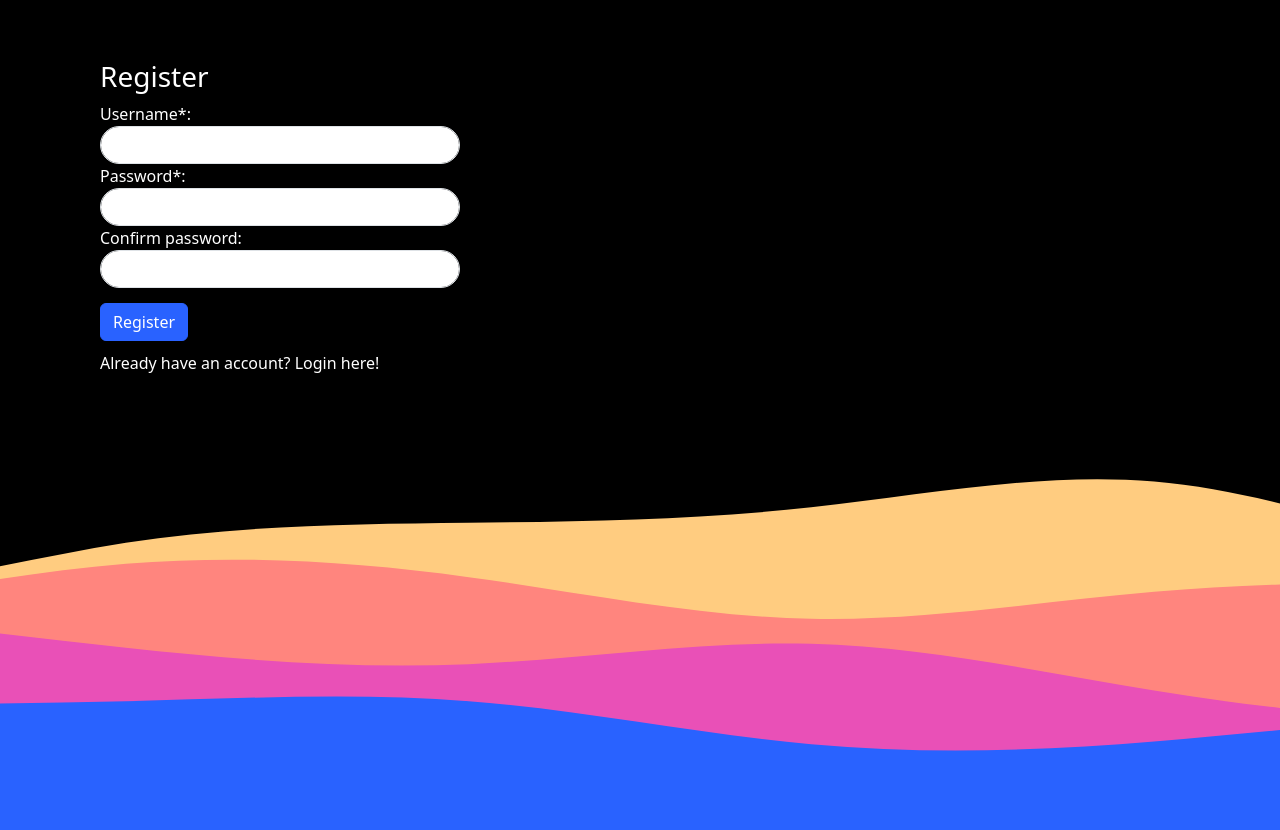
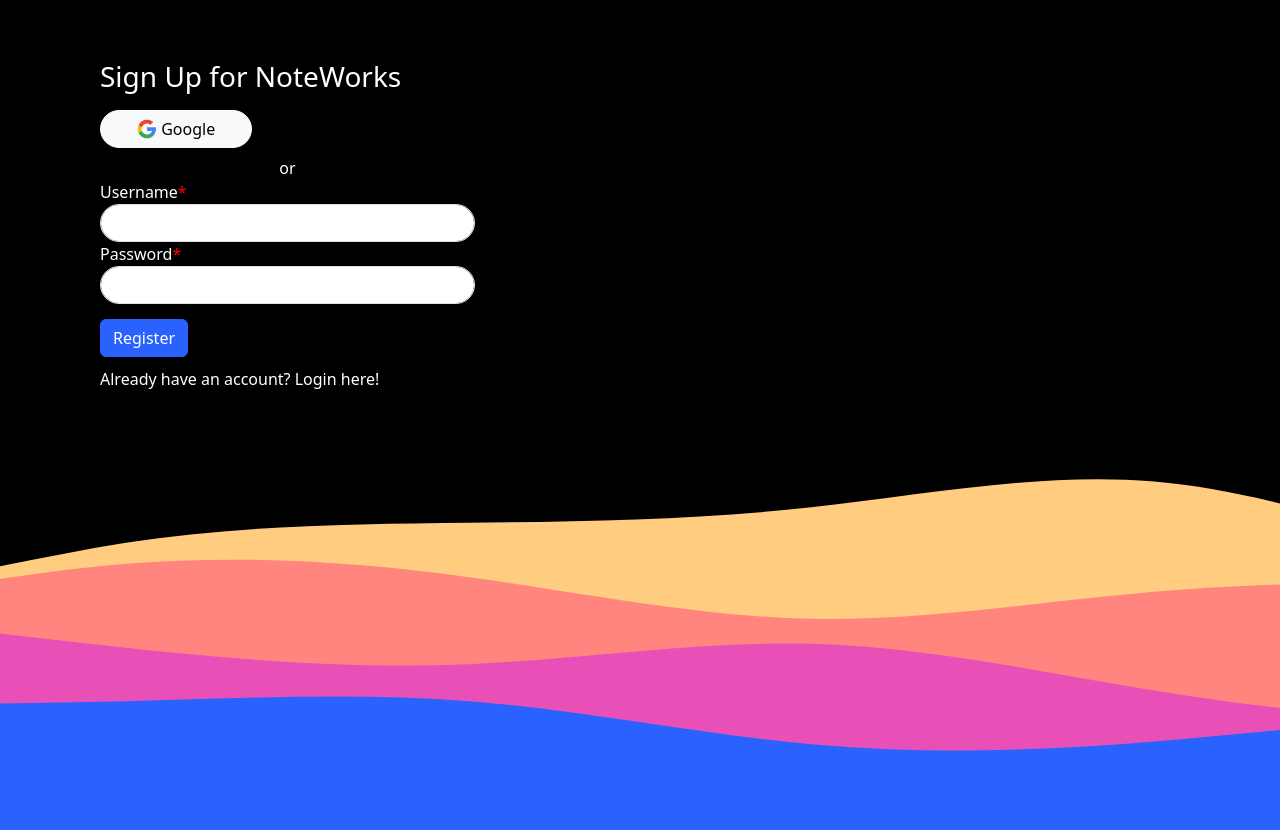
Before and after one commit to IsaaMaster/NoteWorks, a Django app: page /register in a window 1280 px wide. Shown: the part 62-892 px from the top of the page. Run offline with Django 4.2, Linux system fonts and the light colour scheme; some libraries are stand-ins or nearby versions.

Commit message:
Add django-allauth for Google authentication and update user registration flow

```diff
--- a/notes/templates/app/account.html
+++ b/notes/templates/app/account.html
@@ -3,7 +3,7 @@
 {% block content %}
   <div class = "row justify-content-center text-center">
     <img src = "{{profile_picture}}" id = "manageAccountProfilePicture">
-    <h1>Welcome back, <span id = "accountName">{{user.username}}<span>!</h1>
+    <h1>Welcome back, <span id = "accountName">{{name}}<span>!</h1>
   </div>
   <div class = "row justify-content-center text-center">
     <div class = "col">
--- a/notes/templates/app/base.html
+++ b/notes/templates/app/base.html
@@ -16,6 +16,7 @@
     <link href="https://fonts.googleapis.com/css2?family=Indie+Flower&family=Satisfy&display=swap" rel="stylesheet">
 
     <script src="https://cdn.jsdelivr.net/npm/bootstrap@5.3.0-alpha1/dist/js/bootstrap.bundle.min.js"></script>
+    <script src="https://accounts.google.com/gsi/client" async defer></script>
 
 
 
--- a/notes/templates/app/register.html
+++ b/notes/templates/app/register.html
@@ -5,15 +5,26 @@
         <div class="container loginForm" class = "info">
             <form action="{% url 'register' %}" method="post">
                 {% csrf_token %}
-                <div class="col-md-8 col-md-offset-2">
+                <div class="col-md-10 col-md-offset-2">
                     <div class="panel panel-default">
-                        <div class="panel-heading", style = "color:white"><h3>Register</h3></div>
+                        <div class="panel-heading", style = "color:white"><h3>Sign Up for NoteWorks</h3></div>
                         <div class="panel-body">
-
-
+                            <div class = "col-md-8 py-2">
+                                {% load socialaccount %}
+                                <a href="{% provider_login_url 'google' process='signup' %}" class="btn btn-light rounded-pill">
+                                    <div class = "px-4">
+                                        {% load static %}
+                                        <img src="{% static "app/Google.png" %}" alt="Google logo" height="20" width="20" style = "margin-bottom:2px;"/>
+                                        Google
+                                    </div>
+                                </a>
+                            </div>
+                            <div class = "col-md-5 text-center py-0">
+                                <div style = "color:white;">or</div>
+                            </div>
                             <div class="form-group clearfix">
-                                <label for="{{ form.username.id_for_label }}" class="col-md-4 control-label text-right" style = "color:white">Username<span class="text-red">*</span>:</label>
-                                <div class="col-md-6">
+                                <label for="{{ form.username.id_for_label }}" class="col-md-4 control-label text-right" style = "color:white">Username<span style="color:red">*</span></label>
+                                <div class="col-md-5">
                                     {{ form.username }}
                                 </div>
                             </div>
@@ -26,15 +37,9 @@
                             </div>
                             -->
                             <div class="form-group clearfix">
-                                <label for="{{ form.password.id_for_label }}" class="col-md-4 control-label text-right" style = "color:white">Password<span class="text-red">*</span>:</label>
-                                <div class="col-md-6">
+                                <label for="{{ form.password.id_for_label }}" class="col-md-4 control-label text-right" style = "color:white">Password<span style="color:red">*</span></label>
+                                <div class="col-md-5">
                                     {{ form.password }}
-                                </div>
-                            </div>
-                            <div class="form-group clearfix">
-                                <label for="{{ form.password_repeat.id_for_label }}" class="col-md-4 control-label text-right" style = "color:white">Confirm password:</label>
-                                <div class="col-md-6">
-                                    {{ form.password_repeat }}
                                 </div>
                             </div>
                             {% if error_message %}
@@ -70,6 +75,8 @@
                 </div>
             </form>
             <a class = "credentialsAlt" href = "{%url 'loginpage' %}">Already have an account? Login here!</a>
+
+
         </div>
     </div>
 {% endblock %}
--- a/notes/views.py
+++ b/notes/views.py
@@ -10,7 +10,7 @@ from django.db.models.functions import Length
 from django.http import FileResponse, JsonResponse
 from django.contrib.humanize.templatetags.humanize import naturaltime, naturalday
 from .models import Note, Folder, Preferances, Profile
-from .helpers import searchEngine, searchFolder, getProfilePictureURL, deltaToText
+from .helpers import searchEngine, searchFolder, getProfilePictureURL, deltaToText, createNewGoogleUser
 from .forms import RegisterForm
 
 
@@ -22,7 +22,15 @@ def index(request):
     if (request.user.is_authenticated):
 
         homeFolder = Folder.objects.filter(owner=request.user, home=True)
-        return redirect('notes', folder_id=homeFolder[0].id)
+        home = None
+        message = "None"
+        if (len(homeFolder) == 0):
+            home = createNewGoogleUser(request.user)
+            message = "welcome"
+        else:
+            home = homeFolder[0]
+
+        return redirect('notesMsg', folder_id=home.id, message = message)
     return render(request, "app/home.html")
 
 
@@ -565,12 +573,6 @@ def user_registration(request):
                     'error_message': 'Username already exists.'
                 })
 
-            if form.cleaned_data['password'] != form.cleaned_data['password_repeat']:
-                return render(request, template, {
-                    'form': form,
-                    'error_message': 'Passwords do not match.'
-                })
-
             if len(form.cleaned_data['password']) < 8:
                 return render(request, template, {
                     'form': form,
@@ -583,6 +585,7 @@ def user_registration(request):
                 form.cleaned_data['password']
             )
 
+            user.backend = 'django.contrib.auth.backends.ModelBackend'
             # user.first_name = form.cleaned_data['first_name']
             # user.last_name = form.cleaned_data['last_name']
             # user.phone_number = form.cleaned_data['phone_number']
@@ -649,6 +652,10 @@ def account(request):
     favoriteBackground = request.user.preferances.backgroundImage.capitalize()
     friends = 0
 
+    name = request.user.first_name
+    if name == '':
+        name = request.user.username
+
     context = {
         'background': request.user.preferances.backgroundImage,
         'profile_picture': getProfilePictureURL(
@@ -656,7 +663,8 @@ def account(request):
         'numberOfNotes': numberOfNotes,
         'numberOfFolders': numberOfFolders,
         'favoriteBackground': favoriteBackground,
-        'friends': friends}
+        'friends': friends,
+        'name': name}
     return render(request, 'app/account.html', context=context)
 
 
--- a/noteworks/urls.py
+++ b/noteworks/urls.py
@@ -21,6 +21,7 @@ urlpatterns = [
     path('api/', include('api.urls')),
     path('admin/', admin.site.urls),
     path('accounts/', include("django.contrib.auth.urls")),
+    path('accounts/', include('allauth.urls')),
     path('', include('notes.urls')),
 
 
--- a/requirements.txt
+++ b/requirements.txt
@@ -11,3 +11,4 @@ django-heroku==0.3.1
 reportlab==4.0.0
 djangorestframework==3.14.0
 selenium==4.1.0
+django-allauth==0.47.0
```
Also changed, not shown: notes/helpers.py (+32 -0 lines), notes/templates/app/login.html (+28 -8 lines), noteworks/settings.py (+25 -1 lines), media/profile_pictures/isaac9_profile_picture.jpg (added), notes/migrations/0013_alter_note_displaytext_and_more.py (added), notes/static/app/Google.png (added), notes/static/app/front.css (line endings or trailing spaces).
